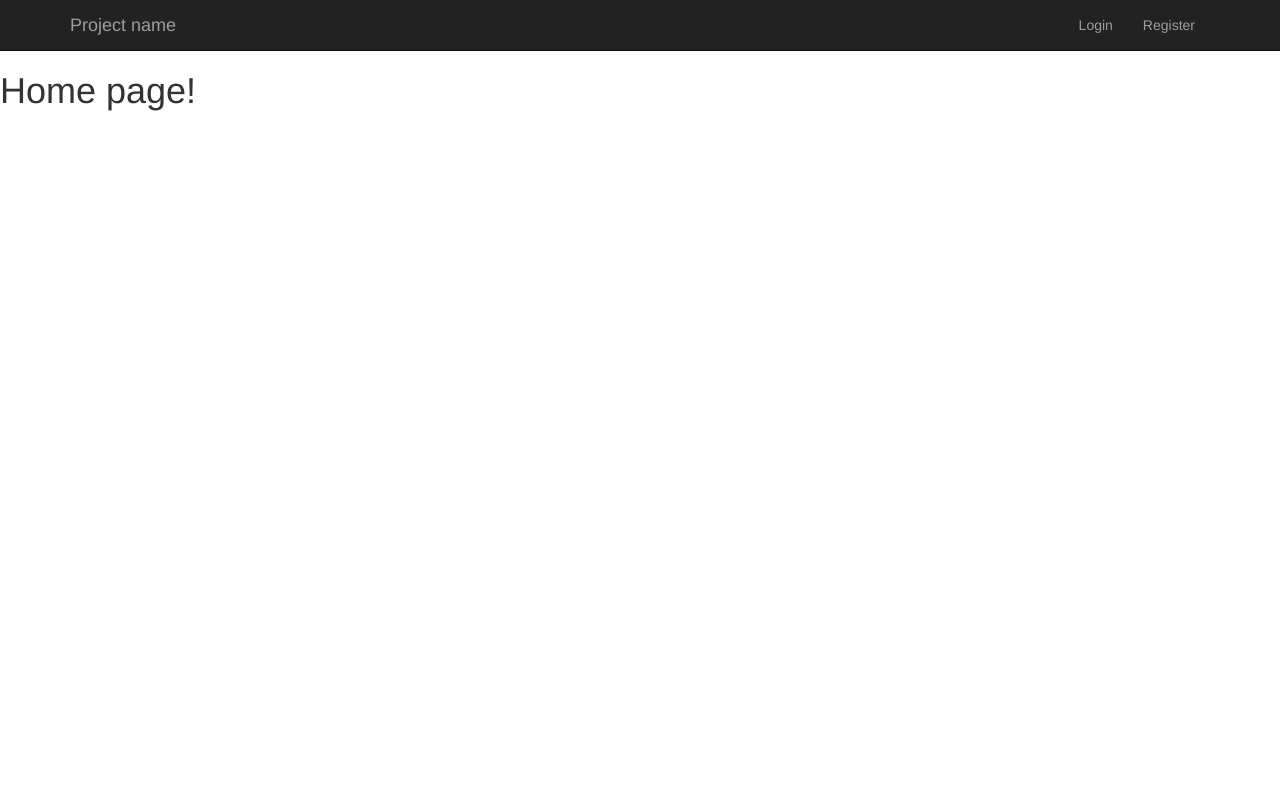
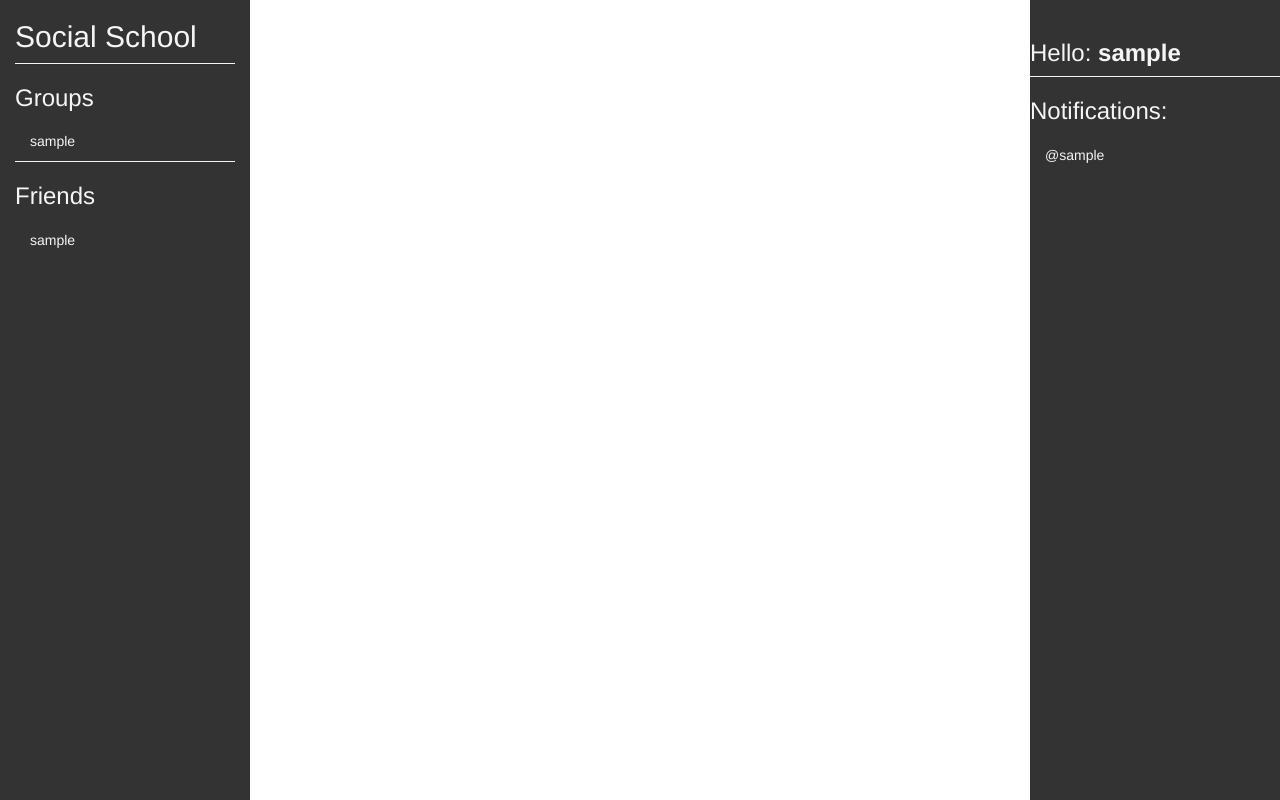
Before and after one commit to KarolBorecki/social-school, a Django app: page /index/ in a window 1280 px wide. Run offline with Django 3.2, Linux system fonts and the light colour scheme; the visitor is signed in with stand-in values (Sample User, id 1); data comes from the database, SQL or seed files in the repository; some libraries are stand-ins or nearby versions.

Commit message:
Added visualization of index page

```diff
--- a/accounts/templates/accounts/email_activation_successful.html
+++ b/accounts/templates/accounts/email_activation_successful.html
@@ -9,7 +9,7 @@
 {% endblock head %}
 
 {% block body_block %}
-    <div class="alert alert-success" role="alert" style="margin-top: 30px">
+    <div class="alert alert-success container" role="alert" style="margin-top: 30px">
         <h5><strong>Well done!</strong> You successfully Activate your account! <a class="link" href="{% url 'accounts:login' %}">Login</a>.</h5>
     </div>
 {% endblock body_block%}
--- a/accounts/templates/accounts/index.html
+++ b/accounts/templates/accounts/index.html
@@ -3,10 +3,12 @@
 {% block title_block %}Index{% endblock title_block%}
 
 {% block body_block %}
+    <div class="container">
        {% if user.is_authenticated %}
            <h2>Welcome {{ user.username }}</h2>
            <h4><a href="{% url 'accounts:logout' %}">Logout</a></h4>
        {% else %}
            <h2>You are no logged in! <a href="{% url 'accounts:login' %}">Login</a> </h2>
        {% endif %}
+    </div>
 {% endblock body_block%}
--- a/accounts/templates/accounts/login.html
+++ b/accounts/templates/accounts/login.html
@@ -9,7 +9,7 @@
 {% endblock head %}
 
 {% block body_block %}
-    <div class="form">
+    <div class="form container">
       <form class="form-signin" method="post">
         {% csrf_token %}
         <h2 class="form-signin-heading space">Please sign in</h2>
--- a/accounts/templates/accounts/password_reset.html
+++ b/accounts/templates/accounts/password_reset.html
@@ -9,7 +9,7 @@
 {% endblock head %}
 
 {% block body_block %}
-    <div class="form">
+    <div class="form container">
           <form class="form-signin" method="post">
               {% csrf_token %}
               <h2 class="form-signin-heading space">Please send your e-mail:</h2>
--- a/accounts/templates/accounts/register.html
+++ b/accounts/templates/accounts/register.html
@@ -9,7 +9,7 @@
 {% endblock head %}
 
 {% block body_block %}
-    <div class="form">
+    <div class="form container">
       <form class="form-signin" method="post">
         {% csrf_token %}
 
--- a/social_school/settings.py
+++ b/social_school/settings.py
@@ -125,6 +125,7 @@ USE_TZ = True
 STATICFILES_DIRS = [
     os.path.join(BASE_DIR, 'static'),
     os.path.join(BASE_DIR, 'accounts', 'static'),
+    os.path.join(BASE_DIR, 'social_school', 'static'),
 ]
 STATIC_URL = '/static/'
 
--- /dev/null
+++ b/social_school/static/index_base_style.css
@@ -0,0 +1,39 @@
+.menu{
+    width: 250px;
+    position: absolute;
+    top: 0;
+    bottom: 0;
+    background-color: #333;
+    color: whitesmoke;
+    float: left;
+}
+.divider {
+	height:2px;
+    background: whitesmoke;
+    border-bottom:1px solid #313030;
+}
+.logo{
+
+}
+.link a{
+    color: whitesmoke;
+}
+.link a:hover{
+    color: whitesmoke;
+    background-color: #262626;
+}
+.content{
+   float: left;
+}
+.user_info{
+    width: 250px;
+    display: inline-block;
+    float: left;
+    position: absolute;
+    right: 0px;
+    background-color: #333;
+    position: absolute;
+    top: 0;
+    bottom: 0;
+    color: whitesmoke;
+}
--- a/social_school/templates/social_school/base.html
+++ b/social_school/templates/social_school/base.html
@@ -6,35 +6,49 @@
     <meta name="viewport" content="width=device-width, initial-scale=1.0">
     <meta http-equiv="X-UA-Compatible" content="ie=edge">
     <link rel="stylesheet" href="{% static 'css/bootstrap.min.css' %}">
+    <link rel="stylesheet" href="{% static 'index_base_style.css' %}">
+
     <title>{% block title_block %}{% endblock title_block %}</title>
 </head>
 <body>
- <nav class="navbar navbar-inverse navbar-static-top">
-     <div class="container">
-         <div class="navbar-header link">
-            <button type="button" class="navbar-toggle collapsed" data-toggle="collapse" data-target="#navbar" aria-expanded="false" aria-controls="navbar">
-                <span class="sr-only">Toggle navigation</span>
-                <span class="icon-bar"></span>
-                <span class="icon-bar"></span>
-                <span class="icon-bar"></span>
-            </button>
-            <a class="navbar-brand" href="{% url 'accounts:welcome_page' %}">Project name</a>
-         </div>
+    <div class="col-sm-3 col-md-2 sidebar menu">
+        <ul class="nav nav-sidebar">
+            <li><h2 class="logo">Social School</h2></li>
+        </ul>
 
-         <div id="navbar" class="navbar-collapse collapse navbar-right">
-            <ul class="nav navbar-nav">
-                <li class="link"><a href="{% url 'accounts:login' %}">Login</a></li>
-                <li class="link"><a href="{% url 'accounts:register' %}">Register</a></li>
-            </ul>
-         </div>
-     </div>
- </nav>
+        <div class="divider"></div>
 
-{% block body_block %}
+        <ul class="nav nav-sidebar">
+            <li><h3>Groups</h3></li>
+                <li class="link"><a href="#">{{ user.username }}</a></li> <!--Write here all user's groups-->
+        </ul>
+        <div class="divider"></div>
+        <ul class="nav nav-sidebar">
+            <li><h3>Friends</h3></li>
+            {% for user in users_list %}
+                <li class="link"><a href="#">{{ user.username }}</a></li>
+            {% endfor %}
+        </ul>
+    </div>
 
-{% endblock body_block %}
+    <div class="container content">
+        {% block body_block %}
+        {% endblock body_block %}
+    </div>
 
-<script src="{% static 'js/jquery.min.js' %}"></script>
-<script src="{% static 'js/bootstrap.min.js' %}"></script>
+    <div class="user_info">
+        <img src="{{ user.profile_picture.url }}"/>
+        <h3>Hello: <strong>{{ user.username }}</strong></h3>
+
+        <div class="divider"></div>
+
+        <ul class="nav nav-sidebar">
+            <li><h3>Notifications:</h3></li>
+            <li class="link"><a href="#">@{{ user.username }}</a></li> <!--Write here all user's notifications-->
+        </ul>
+    </div>
+
+    <script src="{% static 'js/jquery.min.js' %}"></script>
+    <script src="{% static 'js/bootstrap.min.js' %}"></script>
 </body>
 </html>
--- a/social_school/views.py
+++ b/social_school/views.py
@@ -1,6 +1,11 @@
 from django.contrib.auth.mixins import LoginRequiredMixin
-from django.views.generic import TemplateView
+from django.contrib.auth.models import User
+from django.views.generic import ListView
 
 
-class HomePage(LoginRequiredMixin, TemplateView):
+class HomePage(LoginRequiredMixin, ListView):
     template_name = 'social_school/index.html'
+    context_object_name = 'users_list'
+
+    def get_queryset(self):
+        return User.objects.all()
```
Also changed, not shown: accounts/templates/accounts/base.html (+3 -4 lines). Lines whose indentation alone changed are shown as unchanged.
